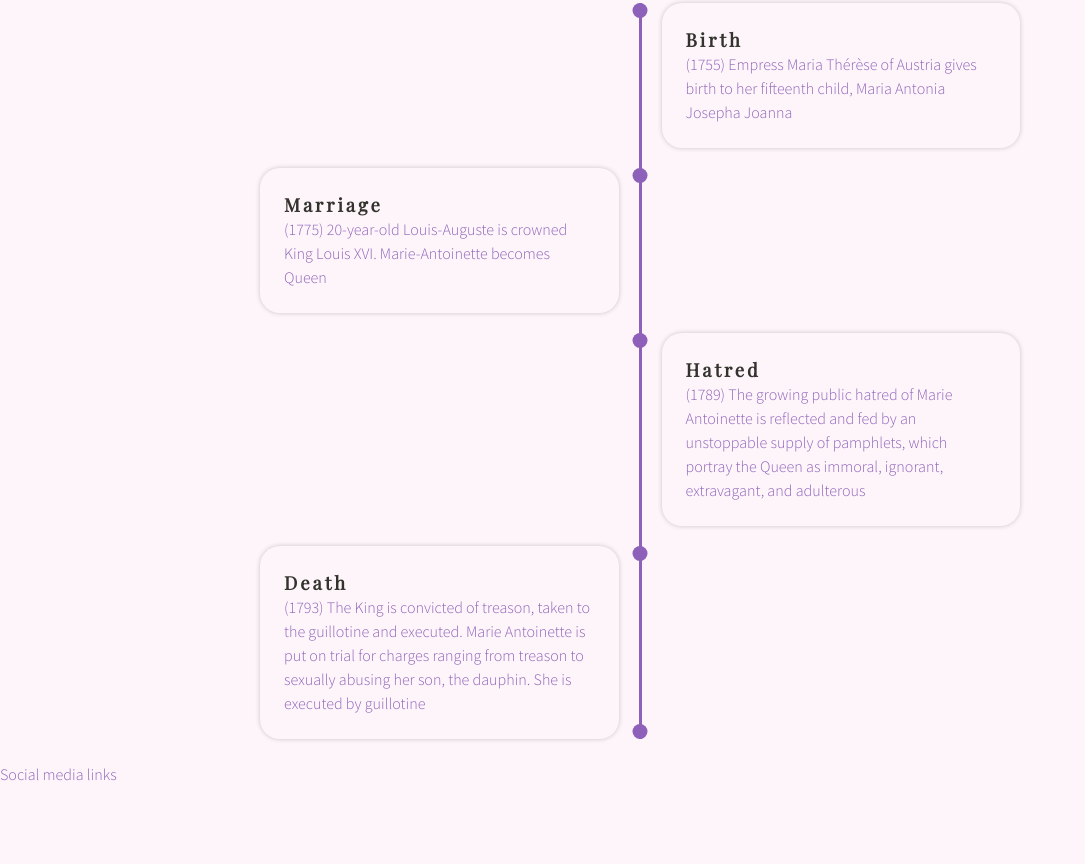
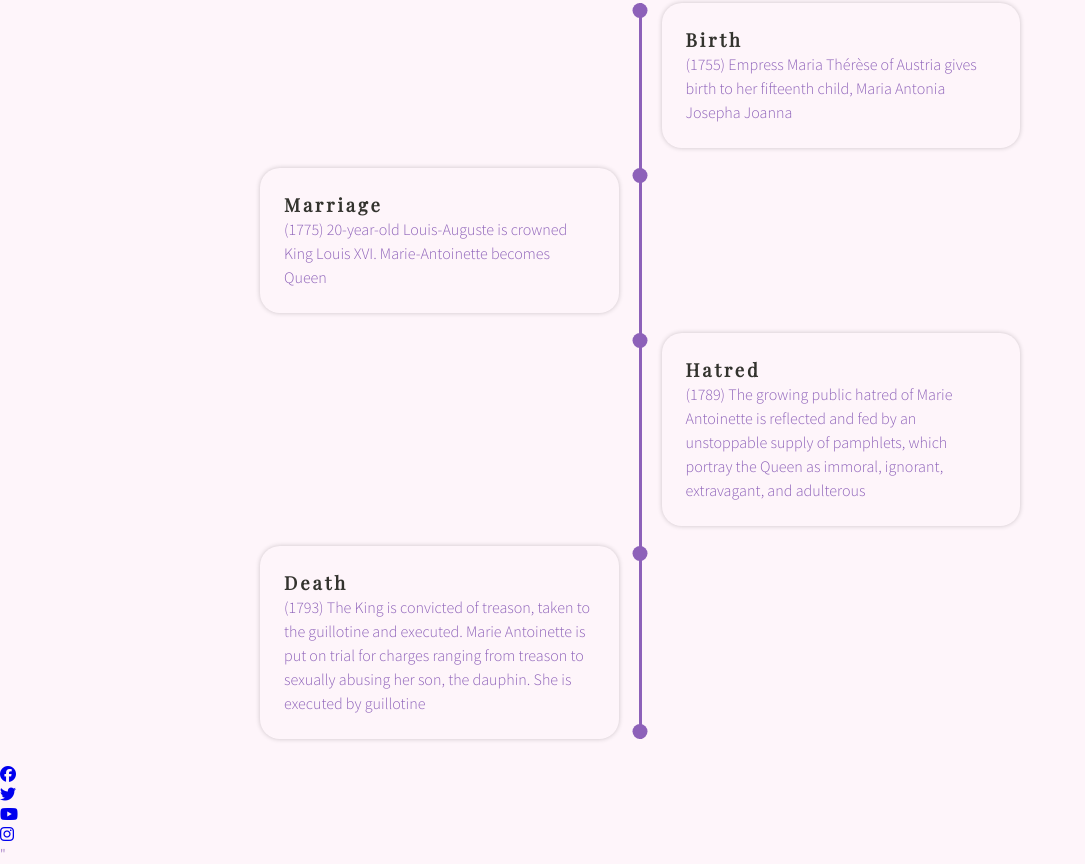
Before and after one commit to RebeccaKen/Marie-Antoinette-a-life-and-death, a plain HTML site: page index.html in a window 1280 px wide. Shown: the part 1556-2420 px from the top of the page, without its empty margins (0-1085 px from the left). Before the commit the page ends 2340 px from the top, so only its background shows below. Drawn offline with nearby package versions, Linux system fonts and the light colour scheme.

Commit message:
Add social media links to footer

```diff
--- a/assets/css/style.css
+++ b/assets/css/style.css
@@ -35,6 +35,7 @@ h2 {
 #menu {
     font-size: 110%;
     letter-spacing: 3px;
+    color: #957DAD;
 }
 
 #menu,
--- a/index.html
+++ b/index.html
@@ -156,8 +156,26 @@
         </div>
     </section>
     <footer>
-        Social media links
+        <ul>
+            <li>
+                <a href="https://facebook.com" target="_blank" rel="noopener"
+                 aria-label="Visit our Facebook page (opens in a new tab)"><i class="fa-brands fa-facebook"></i></a>
+            </li>
+            <li>
+                <a href="https://twitter.com" target="_blank" rel="noopener"
+                 aria-label="Visit our Twitter page (opens in a new tab)"><i class="fa-brands fa-twitter"></i></a>
+            </li>
+            <li>
+                <a href="https://youtube.com" target="_blank" rel="noopener"
+                 aria-label="Visit our Youtube page (opens in a new tab)"><i class="fa-brands fa-youtube"></i></a>
+            </li>
+            <li>
+                <a href="https://instagram.com" target="_blank" rel="noopener"
+                 aria-label="Visit our Instagram page (opens in a new tab)"><i class="fa-brands fa-instagram"></i></a>
+            </li>
+        </ul>
     </footer>
+    <script src="https://kit.fontawesome.com/245eb5f25c.js" crossorigin="anonymous"></script>"
 </body>
 
 
```
